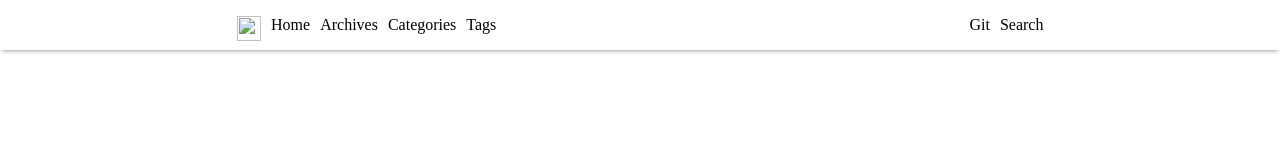
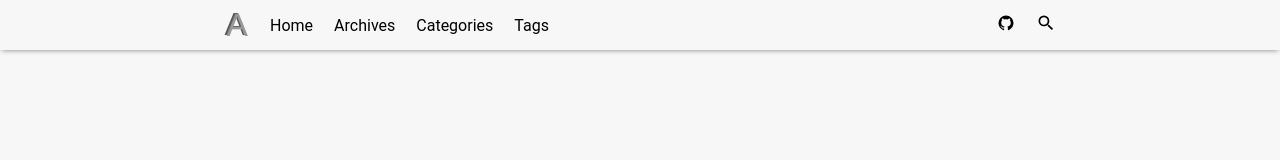
Before and after one commit to a-0vi/a-0vi.github.io, a plain HTML site: page index.html in a window 1280 px wide. Drawn offline with Linux system fonts and the light colour scheme.

Commit message:
Update index.html
adjusted navigation bar
used <a> instead of <li>
added logo to github and search item

```diff
--- a/index.html
+++ b/index.html
@@ -17,45 +17,55 @@
             margin: 0 auto;
         }
         body{
+            background-color: #f7f7f7;
             margin: 0;
+            font-family: ubuntu,roboto,open sans,microsoft yahei,sans-serif;
+
         }
 
-        li:hover{
+        a:hover{
             background-color: rgba(0,250,100,0.1);
             color: blue;
         }
-        img{
-            width: 24.5px;
-            height: 24.5px;
+        .navigation img{
+            width: 25px;
         }
-        .menu-list , .extra-list{
+        .navigation{
             display: flex;
-            padding-left: 0;
-            list-style-type: none;
-
+            justify-content: space-between;
+            align-items: center;
         }
-        li{
-            padding: 0 5px;
+        .navigation a{
+            padding: 17.5px 10.5px;
+            text-decoration: none;
+            color: black;
         }
-
+        .navigation a:hover{
+            color: #3273dc;
+            background-color:
+        }
     </style>
 </head>
 <body>
     <div class = "container">
         <nav class= "menu">
-            <ol class = "menu-list">
-                <li><img src="logo.svg"></li>
-                <li>Home</li>
-                <li>Archives</li>
-                <li>Categories</li>
-                <li>Tags</li>
-            </ol>
+            <div class = "navigation">
+                <a href = "#"><img src="a.svg"></a>
+                <a href = "#">Home</a>
+                <a href = "#">Archives</a>
+                <a href = "#">Categories</a>
+                <a href = "#">Tags</a>
+            </div>
         </nav>
         <nav class = "extra">
-            <ol class = "extra-list">
-                <li>Git</li>
-                <li>Search</li>
-            </ol>
+            <div class = "navigation">
+                <a href = "https://www.github.com/a-0vi"><svg style="width:18px;height:18px" viewBox="0 0 24 24">
+    <path fill="currentColor" d="M12,2A10,10 0 0,0 2,12C2,16.42 4.87,20.17 8.84,21.5C9.34,21.58 9.5,21.27 9.5,21C9.5,20.77 9.5,20.14 9.5,19.31C6.73,19.91 6.14,17.97 6.14,17.97C5.68,16.81 5.03,16.5 5.03,16.5C4.12,15.88 5.1,15.9 5.1,15.9C6.1,15.97 6.63,16.93 6.63,16.93C7.5,18.45 8.97,18 9.54,17.76C9.63,17.11 9.89,16.67 10.17,16.42C7.95,16.17 5.62,15.31 5.62,11.5C5.62,10.39 6,9.5 6.65,8.79C6.55,8.54 6.2,7.5 6.75,6.15C6.75,6.15 7.59,5.88 9.5,7.17C10.29,6.95 11.15,6.84 12,6.84C12.85,6.84 13.71,6.95 14.5,7.17C16.41,5.88 17.25,6.15 17.25,6.15C17.8,7.5 17.45,8.54 17.35,8.79C18,9.5 18.38,10.39 18.38,11.5C18.38,15.32 16.04,16.16 13.81,16.41C14.17,16.72 14.5,17.33 14.5,18.26C14.5,19.6 14.5,20.68 14.5,21C14.5,21.27 14.66,21.59 15.17,21.5C19.14,20.16 22,16.42 22,12A10,10 0 0,0 12,2Z" />
+</svg></a>
+                <a href = "#"><svg style="width:20px;height:20px" viewBox="0 0 24 24">
+    <path fill="currentColor" d="M9.5,3A6.5,6.5 0 0,1 16,9.5C16,11.11 15.41,12.59 14.44,13.73L14.71,14H15.5L20.5,19L19,20.5L14,15.5V14.71L13.73,14.44C12.59,15.41 11.11,16 9.5,16A6.5,6.5 0 0,1 3,9.5A6.5,6.5 0 0,1 9.5,3M9.5,5C7,5 5,7 5,9.5C5,12 7,14 9.5,14C12,14 14,12 14,9.5C14,7 12,5 9.5,5Z" />
+</svg></a>
+            </div>
         </nav>
     </div>
 </body>
```
